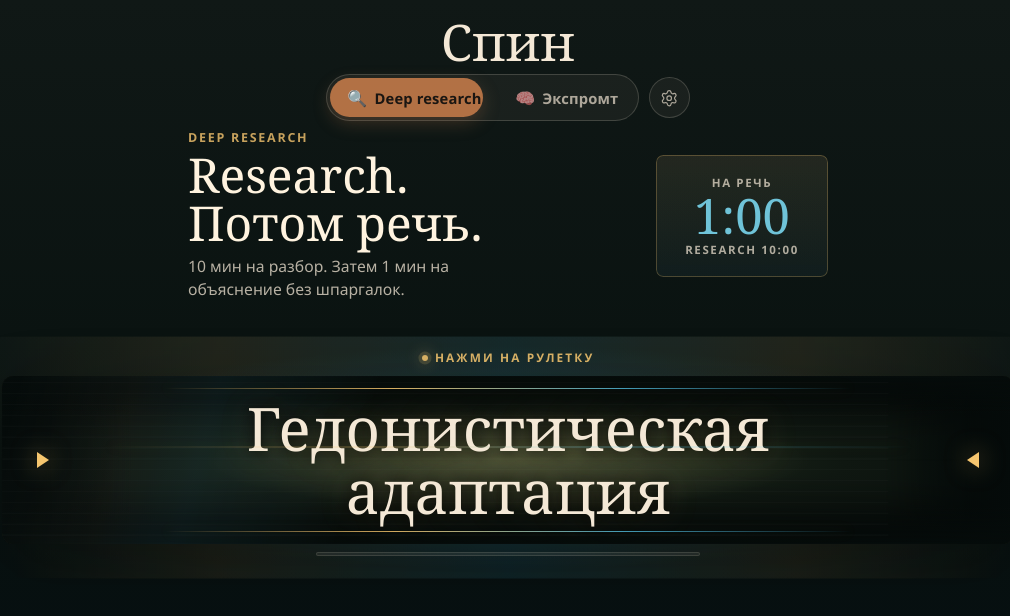
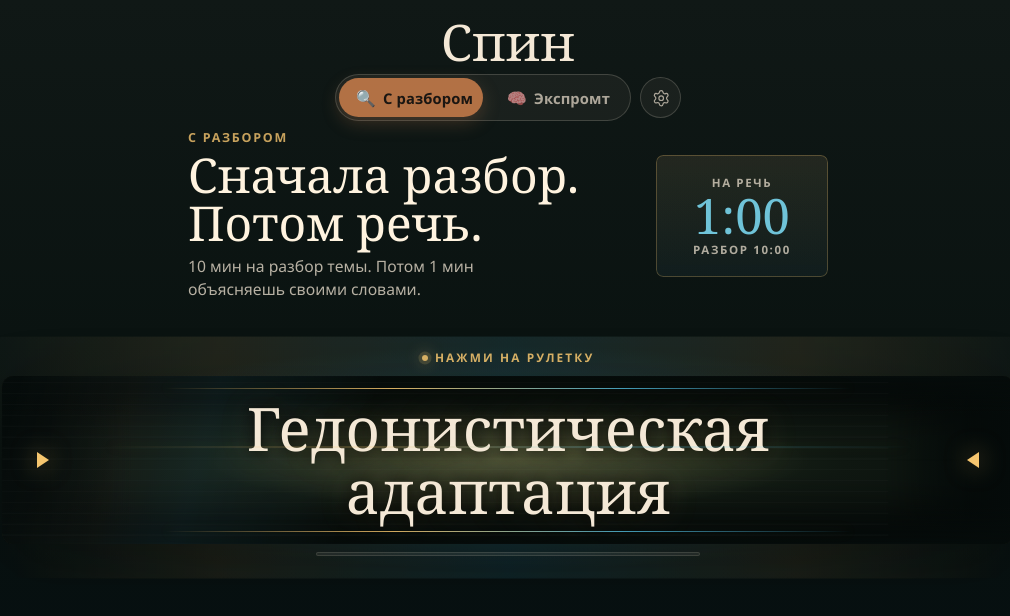
Before and after one commit to h0tzz/thinkquick, a Next.js app: page / in a window 1280 px wide. Shown: the top 616 px of the page, without its empty margins (132-1142 px from the left). Built offline with nearby package versions, Linux system fonts and the light colour scheme.

Commit message:
Localize research mode copy

```diff
--- a/app/layout.tsx
+++ b/app/layout.tsx
@@ -17,7 +17,7 @@ const geistMono = Geist_Mono({
 export const metadata: Metadata = {
   title: "thinkQuick | 60 секунд на случайную тему",
   description:
-    "Видео-челлендж для речи: случайная тема, таймер и режим deep research.",
+    "Видео-челлендж для речи: случайная тема, таймер и режим с разбором.",
   icons: {
     icon: "/favicon.svg",
     shortcut: "/favicon.svg",
--- a/app/page.tsx
+++ b/app/page.tsx
@@ -52,7 +52,7 @@ const GROUPS: TopicGroup[] = [
   },
   {
     id: "deep-research",
-    label: "Deep research",
+    label: "С разбором",
     emoji: "🔎",
     topics: [
       "Гедонистическая адаптация",
@@ -358,10 +358,10 @@ const DEEP_GROUP = getGroup(DEEP_RESEARCH_ID);
 const MODES = [
   {
     id: "deep-research" as const,
-    label: "Deep research",
+    label: "С разбором",
     emoji: "🔍",
     blurb:
-      "Крути тему, ставь таймер на research, потом запускай речь, когда будешь готов.",
+      "Крути тему, разбирайся в ней по таймеру, потом объясняй своими словами.",
   },
   {
     id: "off-the-cuff" as const,
@@ -669,8 +669,8 @@ function SettingsDialog({
                 onChangeMinutes={(minutes) => onChangeSpeech(minutes * 60)}
               />
               <DurationField
-                hint="Только для deep research"
-                label="Research"
+                hint="Только для режима с разбором"
+                label="Разбор"
                 max={60}
                 min={1}
                 minutes={Math.round(researchSeconds / 60)}
@@ -984,13 +984,13 @@ export default function Home() {
   const researchClock = formatDigits(researchSeconds);
   const challengeTitle =
     mode === "deep-research"
-      ? "Research. Потом речь."
+      ? "Сначала разбор. Потом речь."
       : "Говори сразу. Без подготовки.";
   const challengeSubtitle =
     mode === "deep-research"
-      ? `${formatDuration(researchSeconds)} на разбор. Затем ${formatDuration(
+      ? `${formatDuration(researchSeconds)} на разбор темы. Потом ${formatDuration(
           speechSeconds,
-        )} на объяснение без шпаргалок.`
+        )} объясняешь своими словами.`
       : `Крути тему и объясняй её ${formatDuration(speechSeconds)} без паузы на разбор.`;
   const previousTopic = topicAtOffset(activeTopics, displayTopic, -1);
   const nextTopic = topicAtOffset(activeTopics, displayTopic, 1);
@@ -1273,16 +1273,16 @@ export default function Home() {
 
   const timerLabel =
     timerState === "research"
-      ? "Research timer"
+      ? "Таймер разбора"
       : timerState === "ready"
         ? "Готов говорить"
         : "Таймер речи";
 
   const timerStatus =
     timerState === "research"
-      ? "Research."
+      ? "Разбираемся."
       : timerState === "ready"
-        ? "Research завершён."
+        ? "Разбор завершён."
         : timerState === "done"
           ? "Время."
           : "Говори.";
@@ -1291,7 +1291,7 @@ export default function Home() {
     timerState === "ready"
       ? `Начать речь ${speechClock}`
       : mode === "deep-research"
-        ? `Research ${researchClock}`
+        ? `Разбор ${researchClock}`
         : `Старт ${speechClock}`;
 
   return (
@@ -1322,7 +1322,7 @@ export default function Home() {
         <div className="challenge-hero">
           <div className="challenge-copy">
             <p className="challenge-kicker">
-              {mode === "deep-research" ? "deep research" : "экспромт"}
+              {mode === "deep-research" ? "с разбором" : "экспромт"}
             </p>
             <h2 className="challenge-title">{challengeTitle}</h2>
             <p className="challenge-subtitle">{challengeSubtitle}</p>
@@ -1332,7 +1332,7 @@ export default function Home() {
             <span className="challenge-clock-label">на речь</span>
             <strong>{speechClock}</strong>
             {mode === "deep-research" ? (
-              <span className="challenge-clock-note">research {researchClock}</span>
+              <span className="challenge-clock-note">разбор {researchClock}</span>
             ) : (
               <span className="challenge-clock-note">без подготовки</span>
             )}
@@ -1439,7 +1439,7 @@ export default function Home() {
         >
           <div className="timer-overlay-inner">
             {selectedTopic ? <p className="timer-topic">{selectedTopic}</p> : null}
-            {isResearchTimer ? <p className="timer-phase">Исследование</p> : null}
+            {isResearchTimer ? <p className="timer-phase">Разбор</p> : null}
 
             {showSpeechStages ? (
               <ol className="speech-stages" aria-label="Дуга речи">
@@ -1474,7 +1474,7 @@ export default function Home() {
             <div className="timer-actions">
               {isResearchTimer ? (
                 <button className="btn primary" onClick={finishResearch} type="button">
-                  Закончить research
+                  Закончить разбор
                 </button>
               ) : null}
               {timerState === "ready" ? (
```
Also changed, not shown: 1 other file (tests, documents, lock files or other folders).
